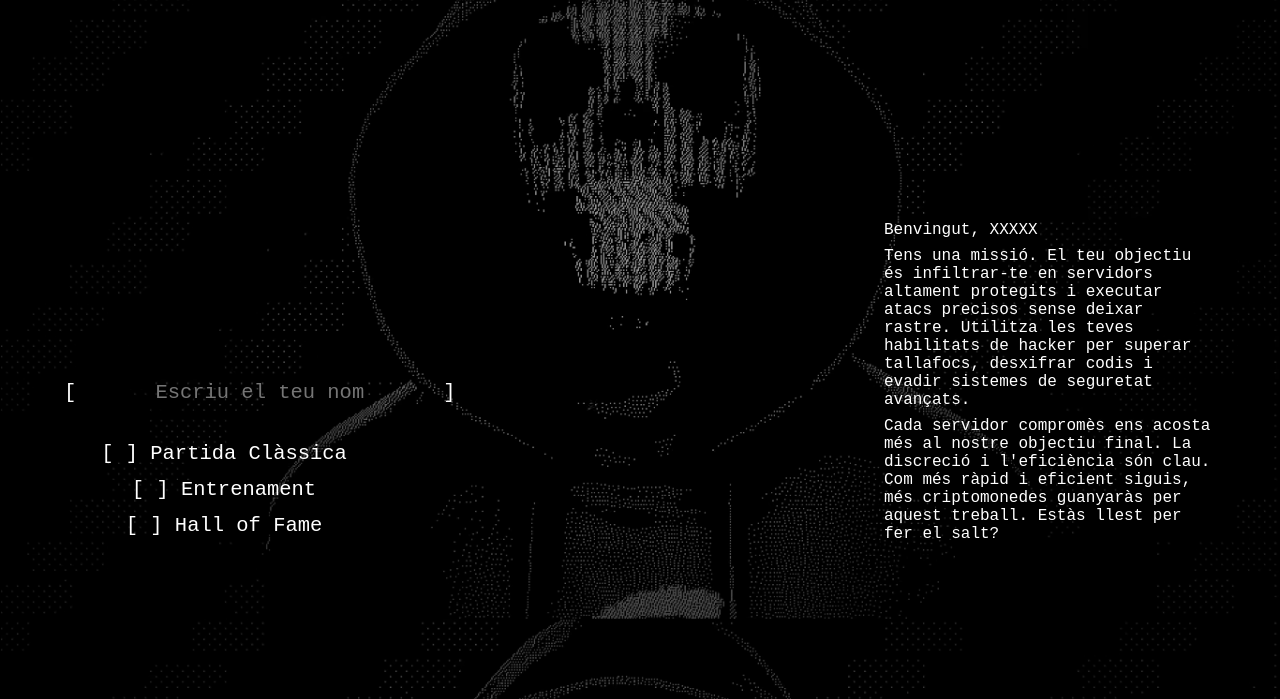
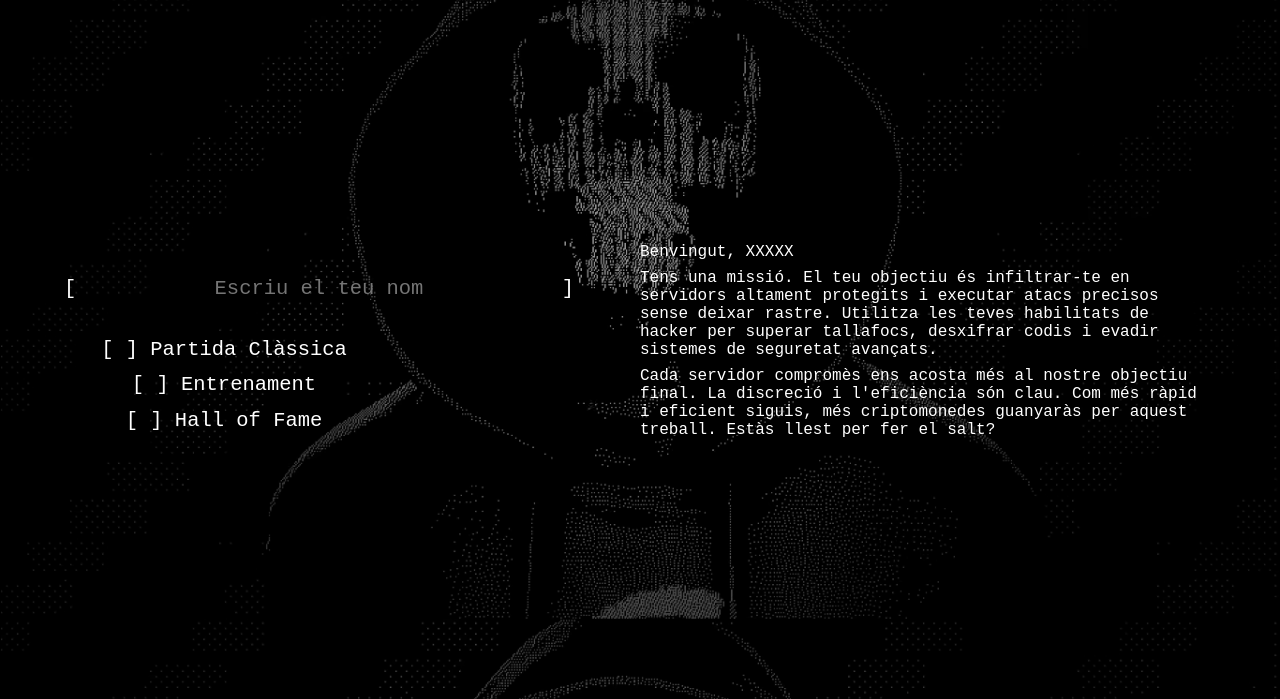
Before and after one commit to UnaiMunoz/BatallaNaval, a PHP site: page / in a window 1280 px wide. Shown: the part 101-800 px from the top of the page. Run offline with PHP 8.4, Linux system fonts and the light colour scheme.

Commit message:
ultimos retoques

```diff
--- a/game.php
+++ b/game.php
@@ -291,7 +291,7 @@ Notas:
                         // Escribir nombre
                         echo '<div class="input-group">';
                             echo '<div id="divNameGame">';
-                            echo "<input type='text' id='name' placeholder='Escriu el teu nom' required class='hidden' maxlength='20' value='$playerName'>";
+                            echo "<input type='text' id='name' placeholder='Escriu el teu nom' required class='hidden' maxlength='30' value='$playerName'>";
                             echo '</div>';
                             echo '<button id="buttonName" class="keySound" onclick="saveScore()">Envia</button>';
                         echo '</div>';
@@ -530,7 +530,7 @@ Notas:
                     // Escribir nombre
                     echo '<div class="input-group">';
                         echo '<div id="divNameGame">';
-                            echo "<input type='text' id='name' placeholder='Escriu el teu nom' required class='hidden' maxlength='20' value='$playerName;'>";
+                            echo "<input type='text' id='name' placeholder='Escriu el teu nom' required class='hidden' maxlength='30' value='$playerName;'>";
                         echo '</div>';
                         echo '<button id="buttonName" class="keySound" onclick="saveScore()">Envia</button>';
                     echo '</div>';
--- a/ranking.txt
+++ b/ranking.txt
@@ -24,3 +24,4 @@ FlameKnight;4568;2023-07-07 13:40
 DragonSlayer;5679;2023-06-12 19:28
 test;961450;20-10-2024 21:38
 luciano;1050;21-10-2024 18:37
+hola1234;1050;21-10-2024 18:51
--- a/style.css
+++ b/style.css
@@ -124,9 +124,7 @@ main {
     padding-top: 1vw;
     justify-content: space-between; /* Alinea los elementos a los extremos */
 }
-#indexText{
-    margin-left: 500px;
-}
+
 #indexText p{
     margin-top: 8px;
     font-size: 16px;
@@ -136,7 +134,6 @@ main {
     flex-direction: column;
     align-items: flex-start;
     margin-top: 50px;
-    width: 500px !important;
 }
 
 .indexGame::before {
@@ -158,7 +155,7 @@ main {
 #indexName{
     border-style: none;
     background-color: unset;
-    width: 107%;
+    width: 80%;
     height: 50px;
     text-align: center;
     font-size: 1.6vw;
```
